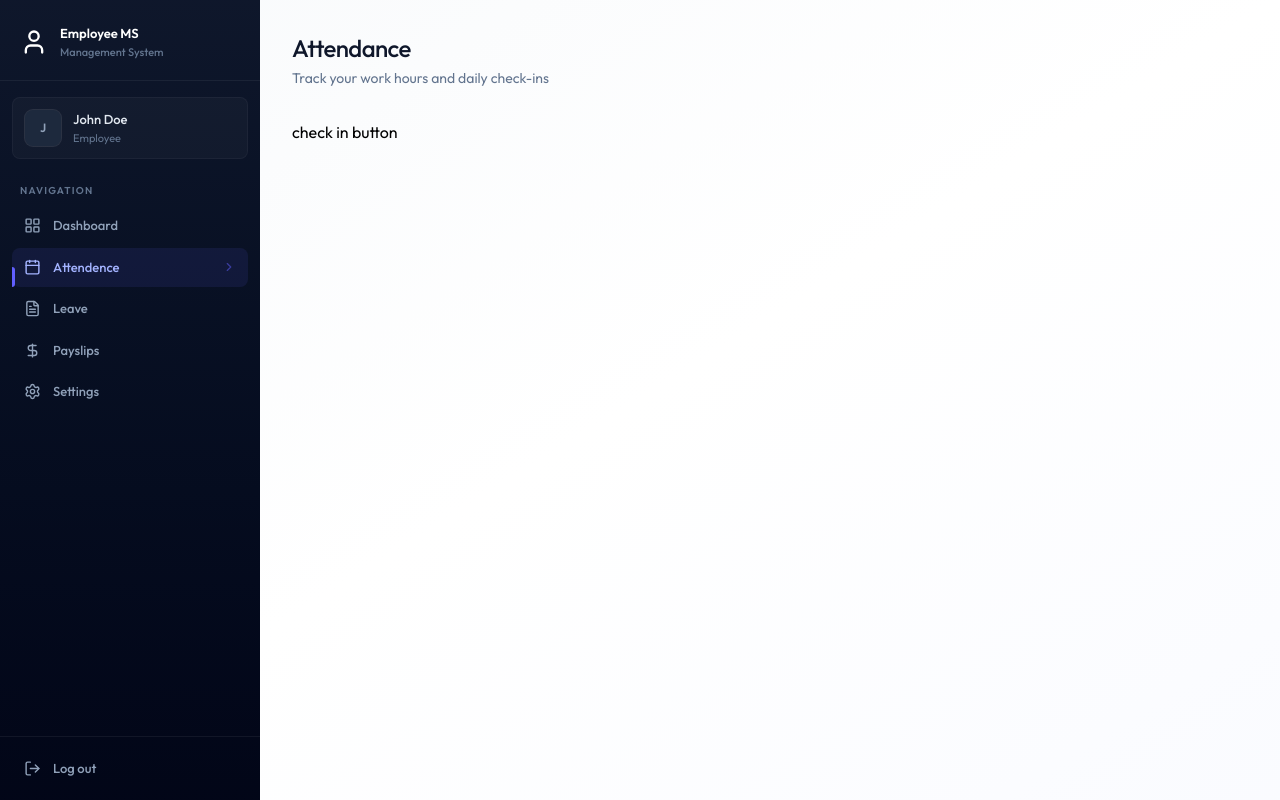
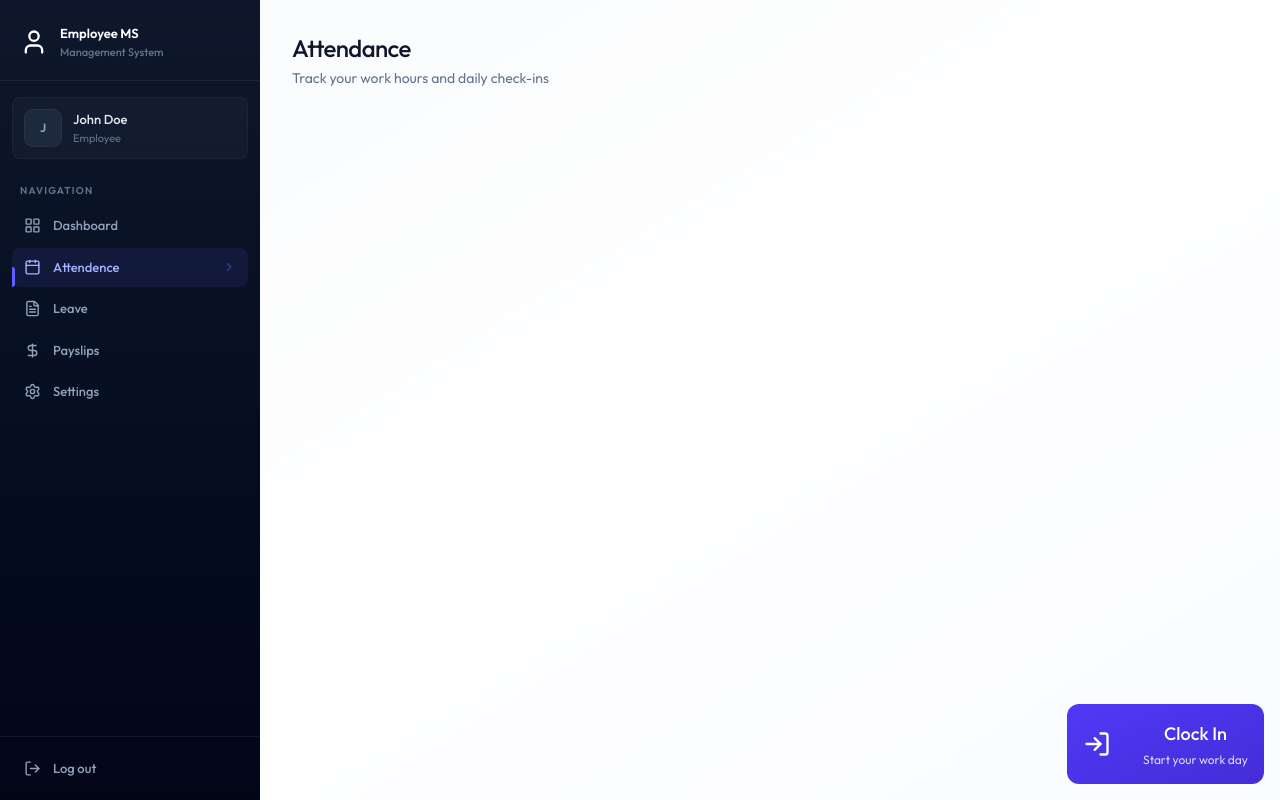
Before and after one commit to Sakshya10027/EMS-Platform, a React (Vite) app in the folder Client/: page /attendence in a window 1280 px wide. Built offline with nearby package versions, Linux system fonts and the light colour scheme.

Commit message:
Check In and Check Out button functinality added

```diff
--- a/Client/src/components/Attendance/CheckInButton.jsx
+++ b/Client/src/components/Attendance/CheckInButton.jsx
@@ -1,4 +1,5 @@
 import { useState } from "react"
+import {Loader2Icon,LogOutIcon,LogInIcon} from "lucide-react"
 
 const CheckInButton = ({todayRecord , onAction}) => {
     const [loading,setLoading] = useState(false)
@@ -17,9 +18,17 @@ const CheckInButton = ({todayRecord , onAction}) => {
             </div>
         )
     }
-    const isCheckedIn = !!todayRecors?
+    const isCheckedIn = !!todayRecord?.isCheckedIn
   return (
-    <div>CheckInButton</div>
+    <div className="absolute bottom-4 right-4 flex flex-col z-1">
+        <button onClick={handleAttendance} disabled={loading} className={`w-full max-w-xs flex justify-between items-center gap-8 p-4 rounded-xl bg-linear-to-br text-white ${isCheckedIn ? "from-slate-700 to-slate-900":"from-indigo-600 to-indigo-700 "}`}>
+            {loading?<Loader2Icon className="size-7 animate-spin"/> : isCheckedIn? <LogOutIcon className="size-7"/>:<LogInIcon className="size-7"/>}
+            <div className="relative flex flex-col items-center text-center">
+                <h2 className="text-lg font-medium mb-1">{loading ? "Processing.....": isCheckedIn?"Clock Out" : "Clock In"}</h2>
+                <p className="text-xs opacity-80">{isCheckedIn?"Click to end your shift" : "Start your work day"}</p>
+            </div>
+        </button>
+    </div>
   )
 }
 
--- a/Client/src/pages/Attendence.jsx
+++ b/Client/src/pages/Attendence.jsx
@@ -1,6 +1,7 @@
 import {useCallback,useState,useEffect} from "react"
 import { dummyAttendanceData } from "../assets/assets"
 import Loading from "../components/Loading"
+import CheckInButton from "../components/Attendance/CheckInButton"
 const Attendence = () => {
     const [history, setHistory]= useState([])
     const [loading , setLoading] = useState(true)
@@ -28,12 +29,12 @@ const Attendence = () => {
                 <p className="page-subtitle">Track your work hours and daily check-ins</p>
             </div>
             {isDeleted ? (
-                <div className="mb-8 p-6 bg-rose-50 border border-rose200 rounded-2xl text-center">
+                <div className="mb-8 p-6 bg-rose-50 border border-rose-200 rounded-2xl text-center">
                     <p className="text-rose-600">You can no longer clock in or out because your employee records have been marked as deleted.</p>
                 </div>
             ):(
                 <div className="mb-8">
-                    check in button
+                    <CheckInButton todayRecord={todayRecord} onAction={fetchData} />
                 </div>
             )}
         </div>
```
